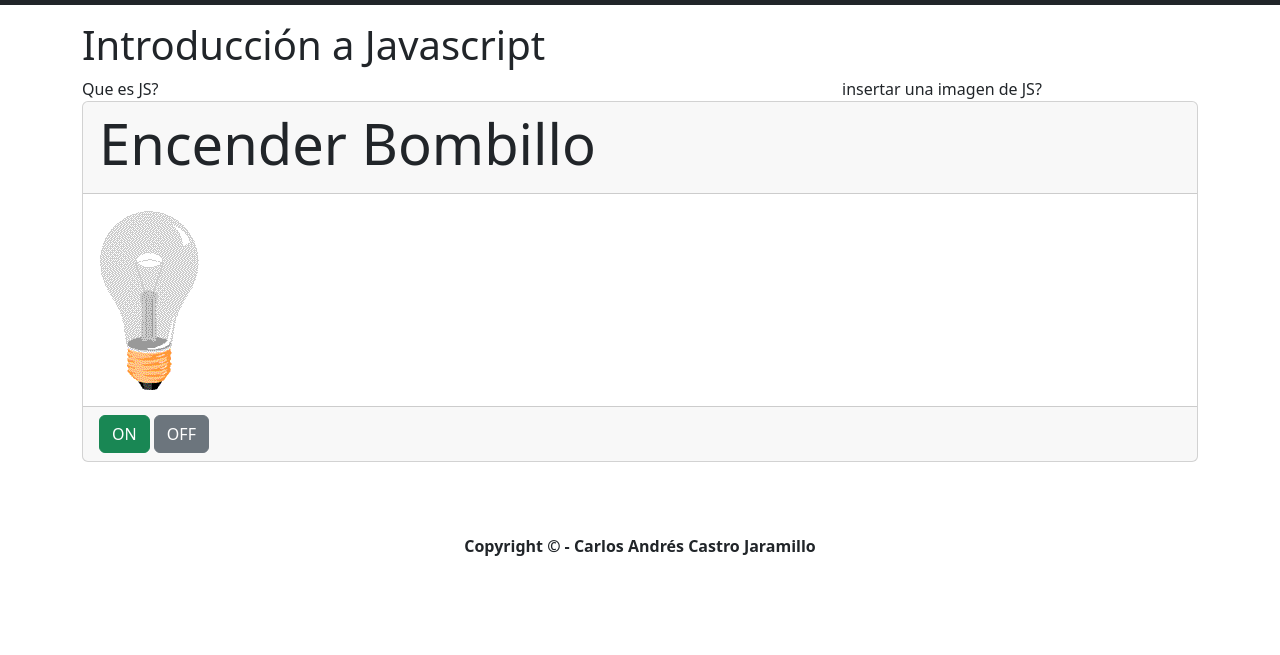
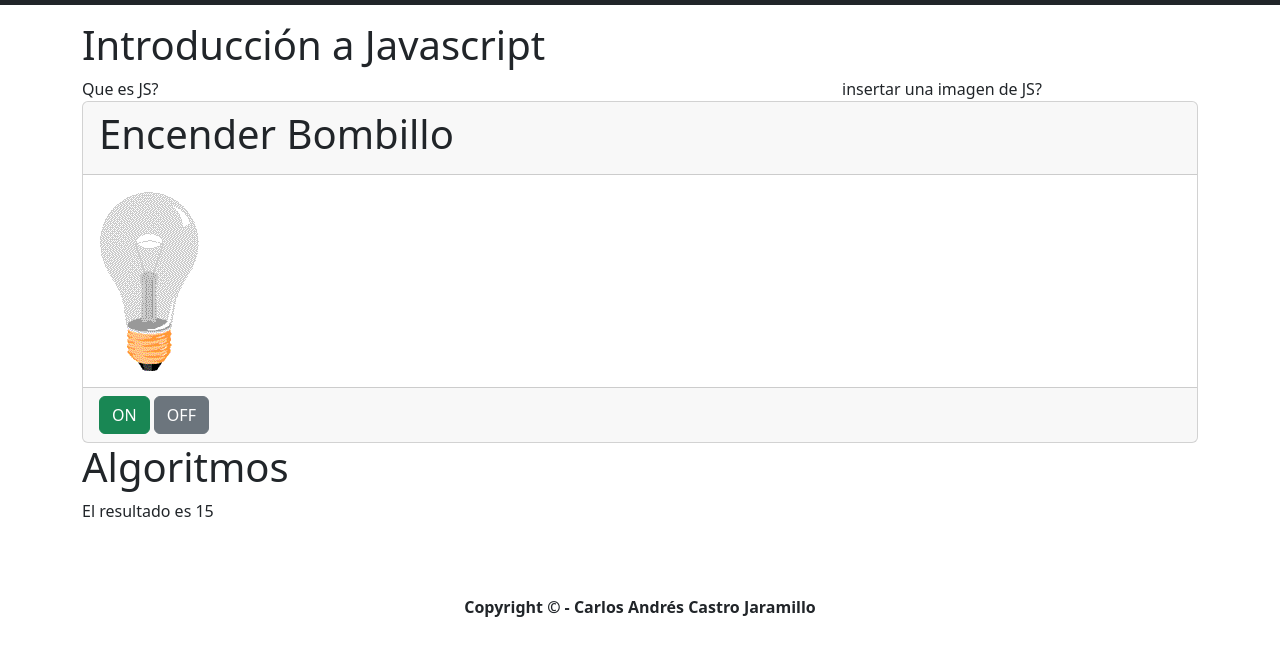
Before and after one commit to carloskastro/frayjulio, a plain HTML site: page app/introjs.html in a window 1280 px wide. Shown: the part 51-706 px from the top of the page. Drawn offline with nearby package versions, Linux system fonts and the light colour scheme.

Commit message:
Add files via upload

```diff
--- a/app/introjs.html
+++ b/app/introjs.html
@@ -12,7 +12,7 @@
     <meta name="theme-color" content="#0d6efd">
     <meta name="MobileOptimized" content="width">
     <meta name="HandhledFriendly" content="true">
-    <meta name="apple-mobile-web-app-capable" content="yes">
+    <meta name="mobile-web-app-capable" content="yes">
     <meta name="apple-mobile-web-app-status-bar" content="black-traslucent">
     <!--Title and Favicon-->
     <title>Fray Julio</title>
@@ -71,7 +71,7 @@
         <section id="prueba">
             <div class="card">
                 <div class="card-header">
-                    <h1 class="display-4">Encender Bombillo</h1>
+                    <h1 class="display-6">Encender Bombillo</h1>
                 </div>
                 <div class="card-body">
                     <img src="../assets/media/off.gif" alt="Bombillo" id="imagen">
@@ -81,6 +81,23 @@
                     <button type="button" class="btn btn-secondary" onclick="document.getElementById('imagen').src='../assets/media/off.gif'">OFF</button>
                 </div>
             </div>
+        </section>
+        <section id="prueba2">
+            <h1>Algoritmos</h1>
+            <p id="resultado"></p>
+            <script type="text/javascript">
+                //Inputs
+                const a=5;
+                const b=10;
+                //Process
+                var c=a+b;
+                //Output
+                //console.log(c);
+                //window.alert(c);
+                //document.write(c);
+                document.getElementById("resultado").innerHTML = "El resultado es " +c;
+            </script>
+
         </section>
 
     </main>
```
